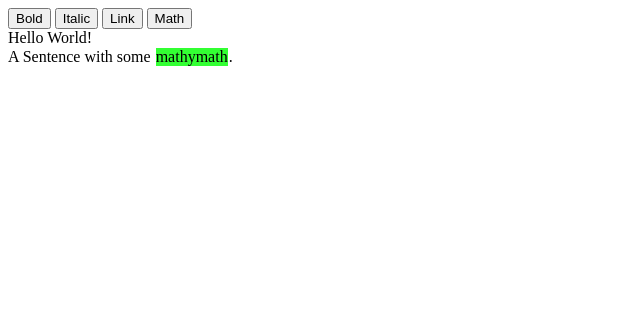
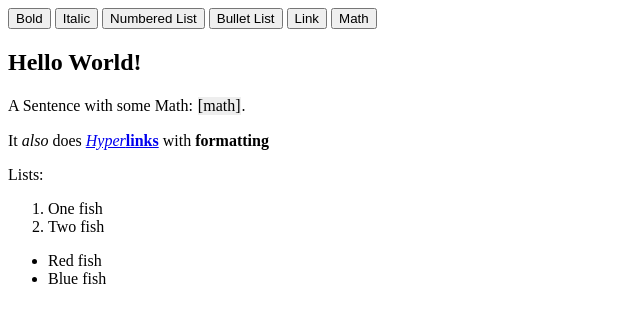
Before and after one commit to philschatz/quill-with-math, a website: page test.html in a window 1280 px wide. Shown: the whole page, without its empty margins (0-640 px from the left). Drawn offline with Linux system fonts and the light colour scheme.

Commit message:
:lipstick: and examples

```diff
--- a/package.json
+++ b/package.json
@@ -1,13 +1,12 @@
 {
-  "name": "quill-modules",
+  "name": "quill-module-math",
   "version": "0.0.0",
   "description": "",
-  "main": "index.js",
+  "main": "build.js",
   "scripts": {
     "test": "echo \"Error: no test specified\" && exit 1"
   },
   "author": "",
-  "license": "ISC",
   "devDependencies": {
     "coffeeify": "^1.0.0",
     "dom": "0.0.3",
--- a/test.html
+++ b/test.html
@@ -3,9 +3,15 @@
   <head>
     <link rel="stylesheet" href="./katex.css"/>
     <style>
-      [data-math^="math:"] { background-color: #3f3; display: inline-block; margin: 1px; cursor: pointer; }
-      [data-math^="math:"]:hover { border: 1px solid #090; margin: 0; }
+      [data-math] { background-color: #eee; display: inline-block; margin: 1px; cursor: pointer; }
+      [data-math]:hover { border: 1px solid #3cc; margin: 0; }
+      .ql-active { font-weight: bold; }
       .update.disabled { color: gray; }
+      .ql-tooltip {
+        padding: 5px 10px;
+        box-shadow: 0 6px 15px 0 rgba(0,0,0,0.2),0 4px 10px 0 rgba(0,0,0,.1);
+      }
+      .ql-tooltip.ql-math-tooltip .math-input { width: 200px; }
     </style>
   </head>
 
@@ -14,14 +20,26 @@
 <div id="toolbar">
   <button class="ql-bold">Bold</button>
   <button class="ql-italic">Italic</button>
+  <button class="ql-list">Numbered List</button>
+  <button class="ql-bullet">Bullet List</button>
   <button class="ql-link">Link</button>
   <button class="ql-math">Math</button>
 </div>
 
 <!-- Create the editor container -->
 <div id="editor">
-  <div>Hello World!</div>
-  <div>A Sentence with some <span data-math="math:\frac {\sqrt{b^2 - 4ac}} 2 + 4">mathymath</span>.</div>
+  <h2>Hello World!</h2>
+  <div>A Sentence with some Math: <span data-math="math:\frac {\sqrt{b^2 - 4ac}} 2 + 4">[math]</span>.</div>
+  <p>It <i>also</i> does <a href="http://cnx.org"><i>Hyper</i><b>links</b></a> with <b>formatting</b></p>
+  <p>Lists:</p>
+  <ol>
+    <li>One fish</li>
+    <li>Two fish</li>
+  </ol>
+  <ul>
+    <li>Red fish</li>
+    <li>Blue fish</li>
+  </ul>
   <br/>
   <br/>
   <br/>
```
